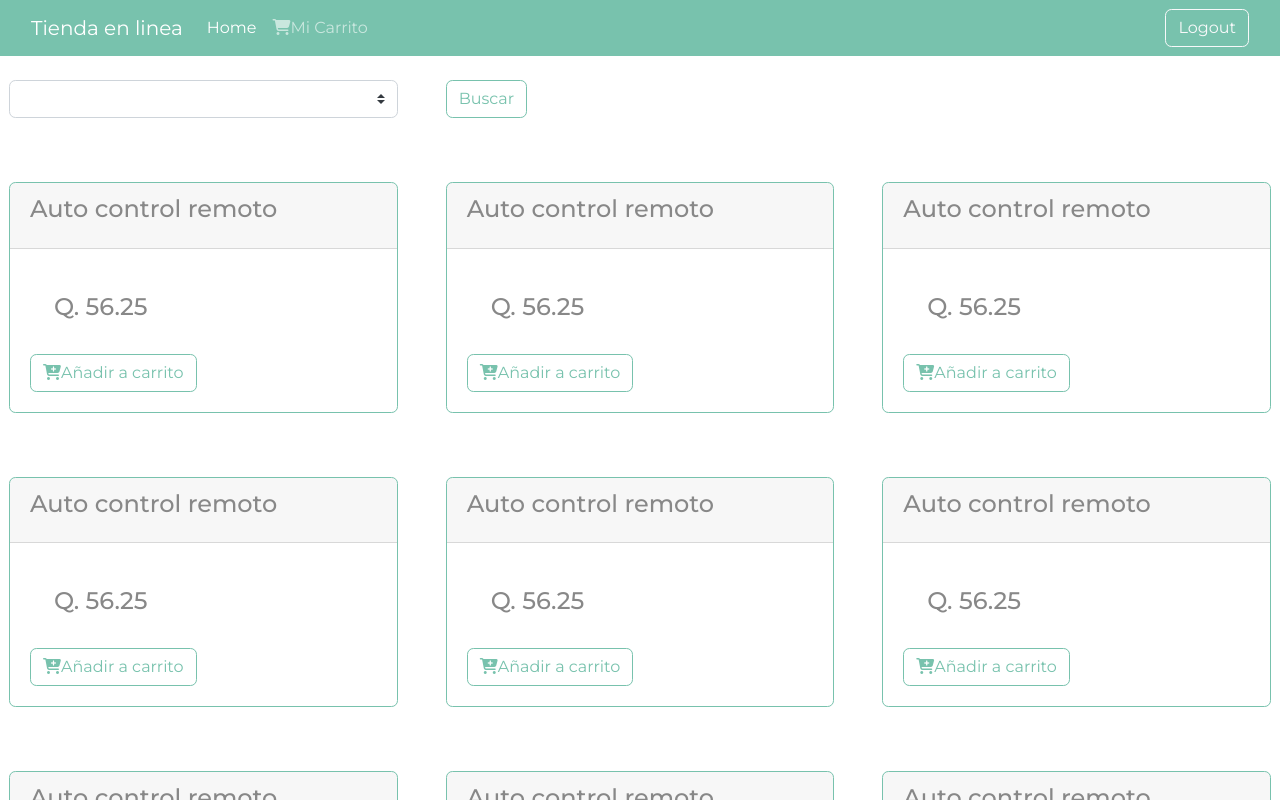
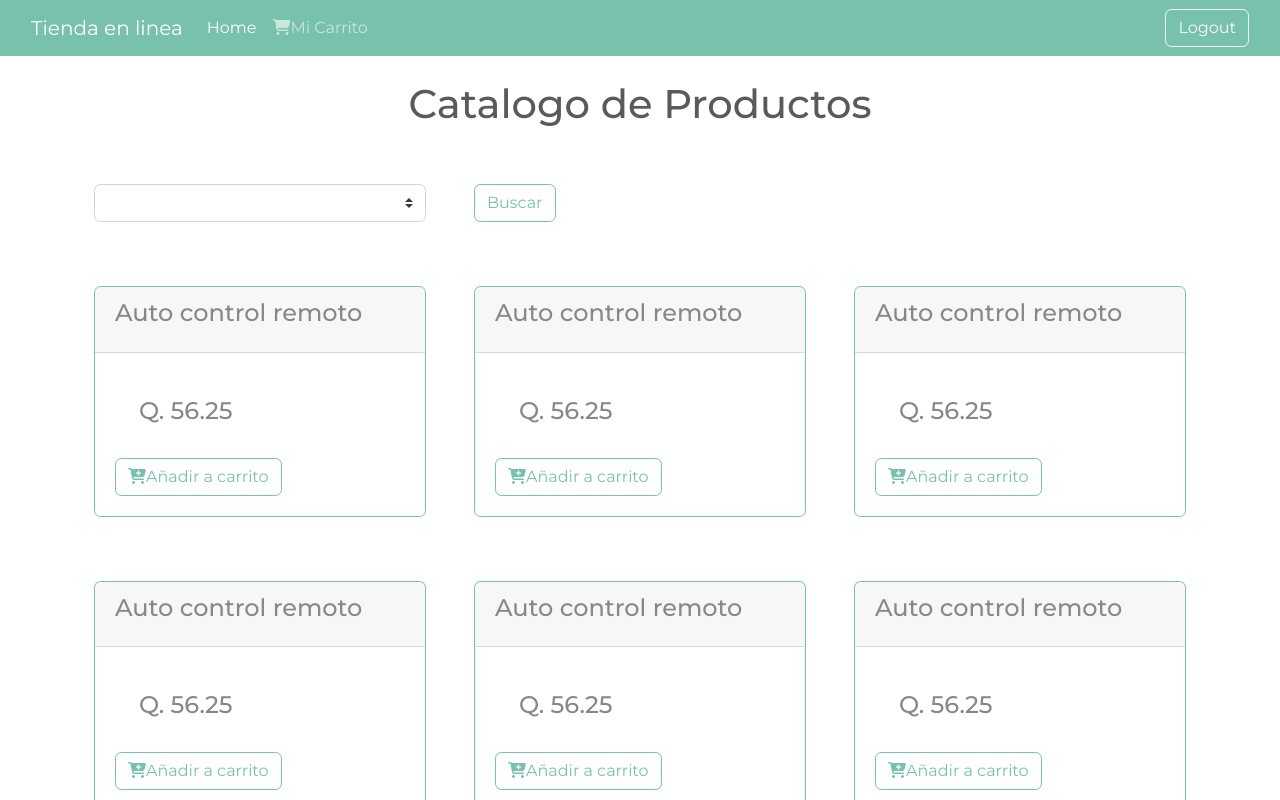
Before and after one commit to Angcelo/AYD1_Proyecto2_2, an Angular app in the folder webClient/: page /home in a window 1280 px wide. Shown: the top 800 px of the page. Built offline with nearby package versions, Linux system fonts and the light colour scheme.

Commit message:
Funcionalidad de paginacion

```diff
--- a/webClient/src/app/components/productos/productos.component.html
+++ b/webClient/src/app/components/productos/productos.component.html
@@ -1,4 +1,12 @@
 <app-navegacion></app-navegacion>
+<div class="row justify-content-center">
+    <div class="col-md-6 p-4">
+        <div class="page-header">
+            <h1 style="text-align: center;">Catalogo de Productos</h1>
+        </div>
+    </div>
+</div>
+<div class="container">
     <div class="row">
       <div class="col-md-4 p-4">
         <div class="form-group">
@@ -14,7 +22,7 @@
       </div>
     </div>
     <div class="row">
-    <div class="col-md-4 p-4" *ngFor='let producto of productos'>
+        <div class="col-md-4 p-4" *ngFor='let producto of productos | slice:inicio:final'>
             <div class="card border-primary mb-3 card-foto">
                 <div class="card-header">
                   <h4 class="card-title">{{producto.descripcion}}</h4>
@@ -33,3 +41,4 @@
     [pageSize]="10"
     (page) = "cambiarPagina($event)">
     </mat-paginator>
+</div>
--- a/webClient/src/app/components/productos/productos.component.ts
+++ b/webClient/src/app/components/productos/productos.component.ts
@@ -1,4 +1,5 @@
 import { Component, OnInit } from '@angular/core';
+import { PageEvent } from '@angular/material/paginator';
 
 @Component({
   selector: 'app-productos',
@@ -7,7 +8,7 @@ import { Component, OnInit } from '@angular/core';
 })
 export class ProductosComponent implements OnInit {
 
-  productos:any = [
+  productos:any[] = [
     {
       idproducto : 1,
       descripcion : "Auto control remoto",
@@ -60,17 +61,17 @@ export class ProductosComponent implements OnInit {
     },
     {
       idproducto : 11,
-      descripcion : "Auto control remoto",
+      descripcion : "Moto control remoto",
       precioVenta: 56.25
     },
     {
       idproducto : 12,
-      descripcion : "Auto control remoto",
+      descripcion : "Moto control remoto",
       precioVenta: 56.25
     },
     {
       idproducto : 13,
-    descripcion : "Auto control remoto",
+      descripcion : "Moto control remoto",
       precioVenta: 56.25
     },
     {
@@ -110,9 +111,17 @@ export class ProductosComponent implements OnInit {
     }
   ]
 
+  inicio:number = 0
+  final:number = 10
+
   constructor() { }
 
   ngOnInit(): void {
   }
 
+  cambiarPagina(e:PageEvent):void{
+    console.log(e)
+    this.inicio = e.pageIndex * e.pageSize
+    this.final = this.inicio + e.pageSize
   }
+}
```
Lines whose indentation alone changed are shown as unchanged.
